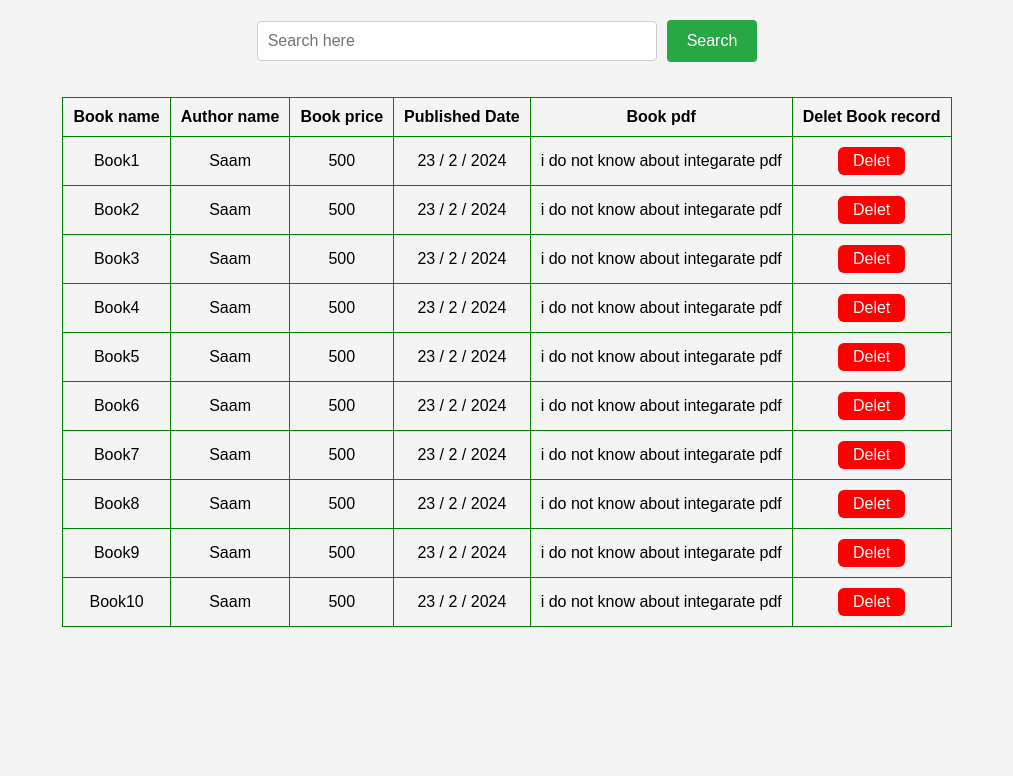
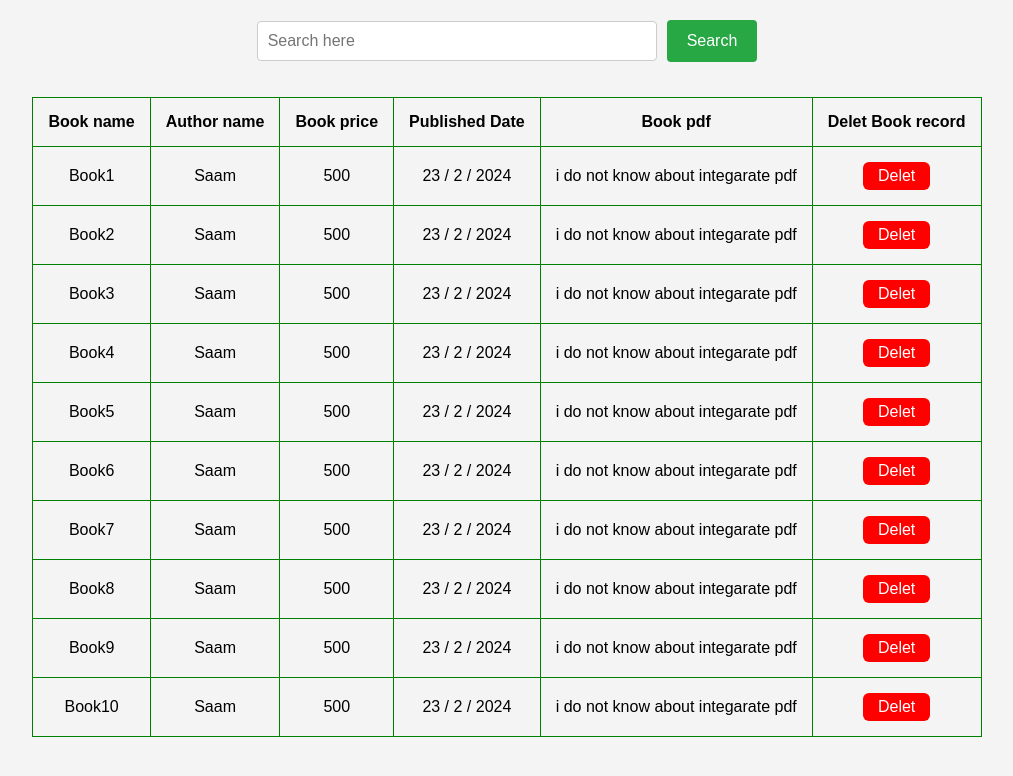
Before and after one commit to sohel730/Book_Management_System_FE, a React (Vite) app: page /Dashboard/SearchBookrecord in a window 1280 px wide. Shown: the top 776 px of the page, without its empty margins (133-1146 px from the left). Built offline with nearby package versions, Linux system fonts and the light colour scheme.

Commit message:
9 aug 2025 final changes pushed reagarding creat and update boo page .

```diff
--- a/src/Components/CreatBookRecord/CreatBookRecord.jsx
+++ b/src/Components/CreatBookRecord/CreatBookRecord.jsx
@@ -7,11 +7,11 @@ export default function CreatBookRecord() {
     const [Authorname, setAuthorname] = useState("")
     const [Bookprice, setBookprice] = useState("")
     const [Publisheddate, setPublisheddate] = useState("")
-    const [Bookpdf, setBookpdf]=useState(null)
+    const [Bookpdf, setBookpdf]= useState("")
 
    const HandleBookpdf=(event)=>{
 
-    setPublisheddate(event.target.files[0]);
+    setBookpdf(event.target.files[0]);
 
    }
 
@@ -20,11 +20,13 @@ export default function CreatBookRecord() {
      event.preventDefault();
 
      const obj={
+
         bookname:Bookname,
         authorname:Authorname,
         bookprice:Bookprice,
         publisheddate:Publisheddate,
         bookpdf:Bookpdf
+
      }
 
      console.log(obj);
--- a/src/Components/SearchBookrecord/SearchBookrecord.css
+++ b/src/Components/SearchBookrecord/SearchBookrecord.css
@@ -83,13 +83,13 @@
 
 th{
     border: 1px solid green;
-    margin: 10px;
-    padding: 10px;
+    margin: 15px;
+    padding: 15px;
 
 }
 td{
     border:  1px solid green;
-    padding: 10px;
+    padding: 15px;
 }
 .Search_page_delet_btn{
 
--- a/src/Components/UpdateBookrecord/UpdateBookrecord.css
+++ b/src/Components/UpdateBookrecord/UpdateBookrecord.css
@@ -39,7 +39,7 @@ form {
     border: 1px solid #28a745; /* Green border */
     border-radius: 4px;
     font-size: 1rem;
-    transition: border-color 0.3s; /* Smooth transition for focus */
+    transition: border-color 0.3s;
 }
 
 .update_book_record_child input[type="text"]:focus,
--- a/src/Components/UpdateBookrecord/UpdateBookrecord.jsx
+++ b/src/Components/UpdateBookrecord/UpdateBookrecord.jsx
@@ -16,7 +16,7 @@ function UpdateBookrecord() {
     }
 
     const HandleBookpdf=(event)=>{
-        setPublisheddate(event.target.files[0]);
+        setBookpdf (event.target.files[0]);
     }
 
     const HandleBookcreate = (event) => {
```
